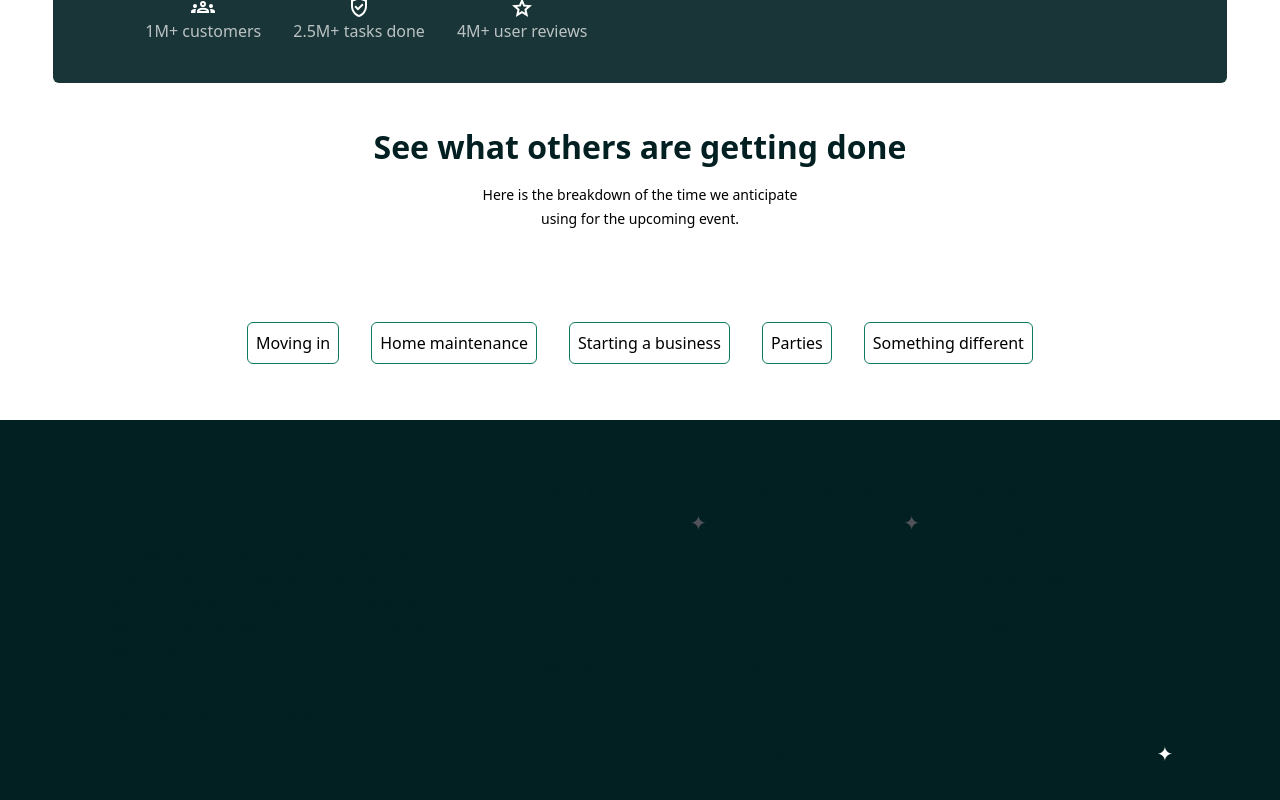
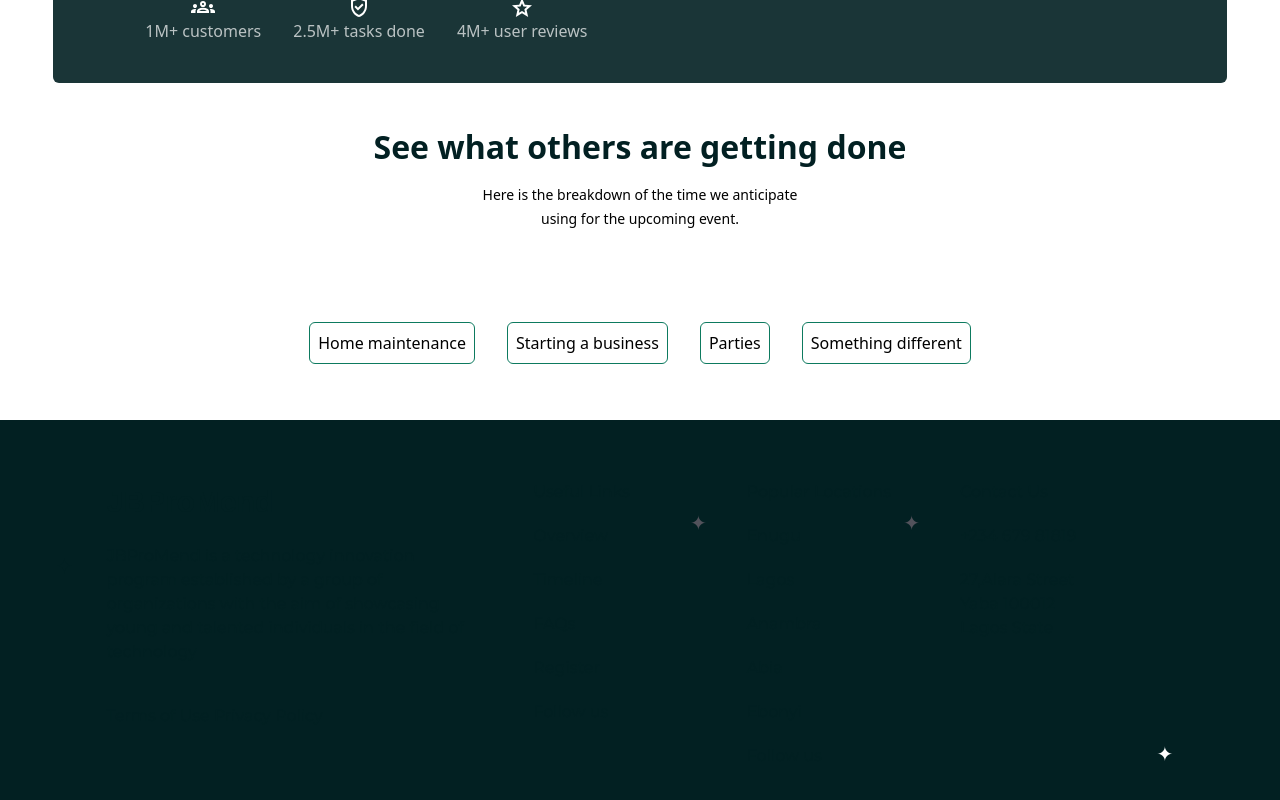
Before and after one commit to Elochukwu3/jb-task-searvice, a Next.js app: page / in a window 1280 px wide. Shown: the part 2047-2847 px from the top of the page. Built offline with nearby package versions, Linux system fonts and the light colour scheme; a web font is replaced by a local one.

Commit message:
debuging Each tree

```diff
--- a/components/Home/getdone/index.tsx
+++ b/components/Home/getdone/index.tsx
@@ -6,7 +6,12 @@ import {useState} from "react";
 
 const GettingDone = ()=>{
     const [display, setDisplay] = useState(displayObject[submenu[0].id as keyof typeof displayObject])
-   console.log(display)
+//    console.log(display)
+
+   const handle = (id:any)=>{
+    setDisplay(displayObject[id as keyof typeof displayObject])
+    console.log(id, display, 'work')
+   }
     return(
         <div className="w-11/12 mx-auto">
              <div className="w-fit h-fit mx-auto">
@@ -24,7 +29,7 @@ const GettingDone = ()=>{
             <div className="flex gap-4 w-fit mx-auto">
                 {
                   submenu.map(({id, name}, i)=>(
-                    <div onClick={()=>setDisplay(displayObject[id as keyof typeof displayObject])} key={id + "key"} className="rounded-md p-2 mx-2 cursor-pointer border border-custom-greaner">{name}</div>
+                    <div onClick={handle} key={id + "key"} className="rounded-md p-2 mx-2 cursor-pointer border border-custom-greaner">{name}</div>
                   ))
                 }
             </div>
--- a/utils/store_data/constants/getdone.ts
+++ b/utils/store_data/constants/getdone.ts
@@ -134,7 +134,6 @@ export const displayObject =
 }
 
 export const submenu = [
-    {name: "Moving in", id:"homeMaintenanceData"},
      {name:"Home maintenance", id:"homeMaintenanceData"},
      {name:"Starting a business", id:"whatPeoopleGeDone"},
     {name: "Parties", id:"startingBusinessData}"},
```
